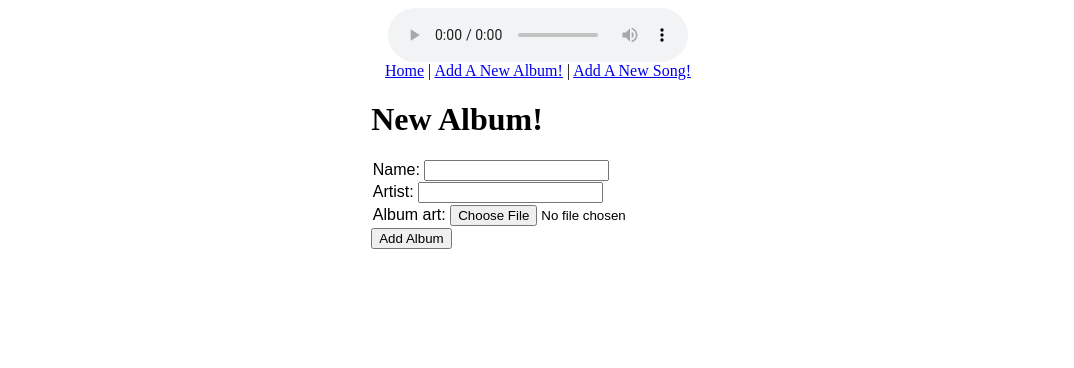
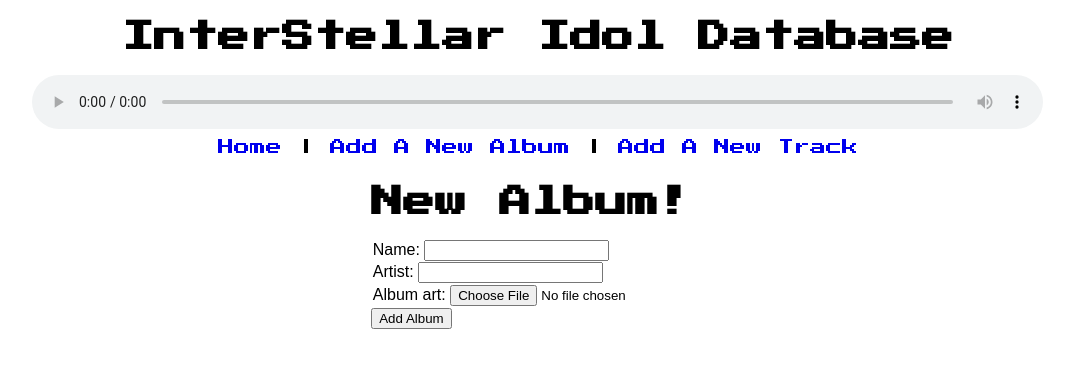
Before and after one commit to Momentum-Team-13/django-music-samrespass, a Django app: page /albums/new in a window 1280 px wide. Shown: the top 368 px of the page, without its empty margins (102-1176 px from the left). Run offline with Django 4.2, Linux system fonts and the light colour scheme.

Commit message:
CSS stylin, fixed edit album link

```diff
--- a/djamming/views.py
+++ b/djamming/views.py
@@ -45,24 +45,9 @@ def edit_album(request, pk):
 
     return render(request, "djamming/edit_album.html", {
         "form": form,
-        "contact": album
+        "album": album
     })
 
-def edit_tracks(request, pk):
-    album = get_object_or_404(Album, pk=pk)
-    if request.method == 'GET':
-        form = TrackForm(instance=album)
-    else:
-        form = TrackForm(data=request.POST, instance=album)
-        if form.is_valid():
-            form.save()
-            return redirect(to='front_page')
-
-    return render(request, "djamming/edit_track.html", {
-        "form": form,
-        "contact": album,
-        "pk": pk
-    })
 
 def new_track(request):
     if request.method == 'GET':
--- a/static/css/style.css
+++ b/static/css/style.css
@@ -1,14 +1,23 @@
 /* Global Stylings */
 p {font-family:sans-serif;margin:.1em;}
-#nav_bar {text-align:center;width:100%;}
-.wrap {margin:auto;display:flex;justify-content: center;max-width:1000px;}
-.album {margin: 10px;}
-.player {width:50%;}
+a {text-decoration:none;font-family: sans-serif;}
+a:hover {color:black;}
+h1 {font-family:'Press Start 2P', sans-serif;}
+h2 {font-family:'Press Start 2P', sans-serif;}
+#nav_bar {text-align:center;width:100%;font-family: 'Press Start 2P', sans-serif;margin: 10px auto}
+#player {width:80%;}
+.wrap {margin:auto;display:flex;justify-content: center;max-width:1500px;flex-wrap:wrap}
+.header {text-align: center;}
+.nav_link {font-family: 'Press Start 2P', sans-serif;}
 /* Homepage Stylings */
+.album {margin: 10px;max-width:200px;}
 .album_art {width:200px;}
-.album_name {color:fuchsia;font-size:30px;font-weight:bold;}
+.album_art:hover {opacity:50%;background-color:fuchsia;}
+.album_name {color:fuchsia;font-size:1.3em;font-family:'Press Start 2P', sans-serif;line-height:25px}
 /* Album Page Stylings */
-.single_album {display:flex;justify-content: start;flex-wrap:wrap;width:100%;margin: 10px auto;}
+.single_album {display:flex;justify-content: start;flex-wrap:wrap;margin: 10px auto;}
 .album_art_single {width: 400px;}
-.album_info {margin-left:10px;}
+.album_info {margin:0 auto;text-align: center;}
 .track_list {margin-top:10px;}
+.cover {margin-top: 0}
+.track:hover {color:fuchsia;cursor: pointer;}
--- a/templates/base.html
+++ b/templates/base.html
@@ -6,16 +6,21 @@
     <meta http-equiv="X-UA-Compatible" content="IE=edge">
     <meta name="viewport" content="width=device-width, initial-scale=1.0">
     <script src="{% static '/js/main.js' %}" defer></script>
-    <title>Document</title>
+    <title>InterStellar Idol Database</title>
     <link rel="stylesheet" href="{% static '/css/style.css' %}">
+    <!-- Google Fonts -->
+    <link rel="preconnect" href="https://fonts.googleapis.com">
+    <link rel="preconnect" href="https://fonts.gstatic.com" crossorigin>
+    <link href="https://fonts.googleapis.com/css2?family=Press+Start+2P&display=swap" rel="stylesheet">
 </head>
 <body>
+    <div class="header"><h1>InterStellar Idol Database</h1></div>
     <div class="wrap">
         <audio controls autoplay id="player">
             <source src="" type="audio/mpeg">
         </audio>
     </div>
-    <div id="nav_bar"><div><a href="{% url 'front_page' %}">Home</a> | <a href="{% url 'new_album' %}">Add A New Album!</a> | <a href="{% url 'new_track' %}">Add A New Song!</a></div></div>
+    <div id="nav_bar"><div><a href="{% url 'front_page' %}" class="nav_link">Home</a> | <a href="{% url 'new_album' %}"  class="nav_link">Add A New Album</a> | <a href="{% url 'new_track' %}"  class="nav_link">Add A New Track</a></div></div>
     <div class="wrap">
         {% block content %}
         {% endblock %}
--- a/templates/djamming/edit_album.html
+++ b/templates/djamming/edit_album.html
@@ -1,9 +1,10 @@
 {% extends "base.html" %}
 
 {% block content %}
-<h1>Edit Album</h1>
+
 
 <div>
+  <h1>Edit Album</h1>
   <form action="{% url 'edit_album' pk=album.pk %}" method="POST">
     {% csrf_token %}
     {{ form.as_p }}
--- a/templates/djamming/home_page.html
+++ b/templates/djamming/home_page.html
@@ -5,7 +5,7 @@
     <meta charset="UTF-8">
     <meta http-equiv="X-UA-Compatible" content="IE=edge">
     <meta name="viewport" content="width=device-width, initial-scale=1.0">
-    <title>Home Page</title>
+    <title>InterStellar Idol Database</title>
 </head>
 <body>
     {% extends 'base.html' %} {% block content %}
--- a/templates/djamming/view_album.html
+++ b/templates/djamming/view_album.html
@@ -5,13 +5,13 @@
     <meta charset="UTF-8">
     <meta http-equiv="X-UA-Compatible" content="IE=edge">
     <meta name="viewport" content="width=device-width, initial-scale=1.0">
-    <title>Home Page</title>
+    <title>InterStellar Idol Database</title>
 </head>
 <body>
     {% extends 'base.html' %} {% block content %}
 
        <div class="single_album">
-            <figure><img src= '/{{ album.album_art }}' class="album_art_single">
+            <figure class="cover"><img src= '/{{ album.album_art }}' class="album_art_single">
             <figcaption><a href="{% url 'edit_album' pk=album.pk %}">Edit Album</a>
             <a href="{% url 'delete_album' pk=album.pk %}">Delete Album</a></figcaption></figure>
             <div class="album_info">
@@ -22,7 +22,7 @@
                 <h2>Track List</h2>
                     {% for track in tracks %}
                     <div class="song" data-parent="/{{track.song}}">
-                        <p>{{track.name}}</p>
+                        <p class="track">{{track.name}}</p>
                         </div>
 
                 {% endfor %}
```
